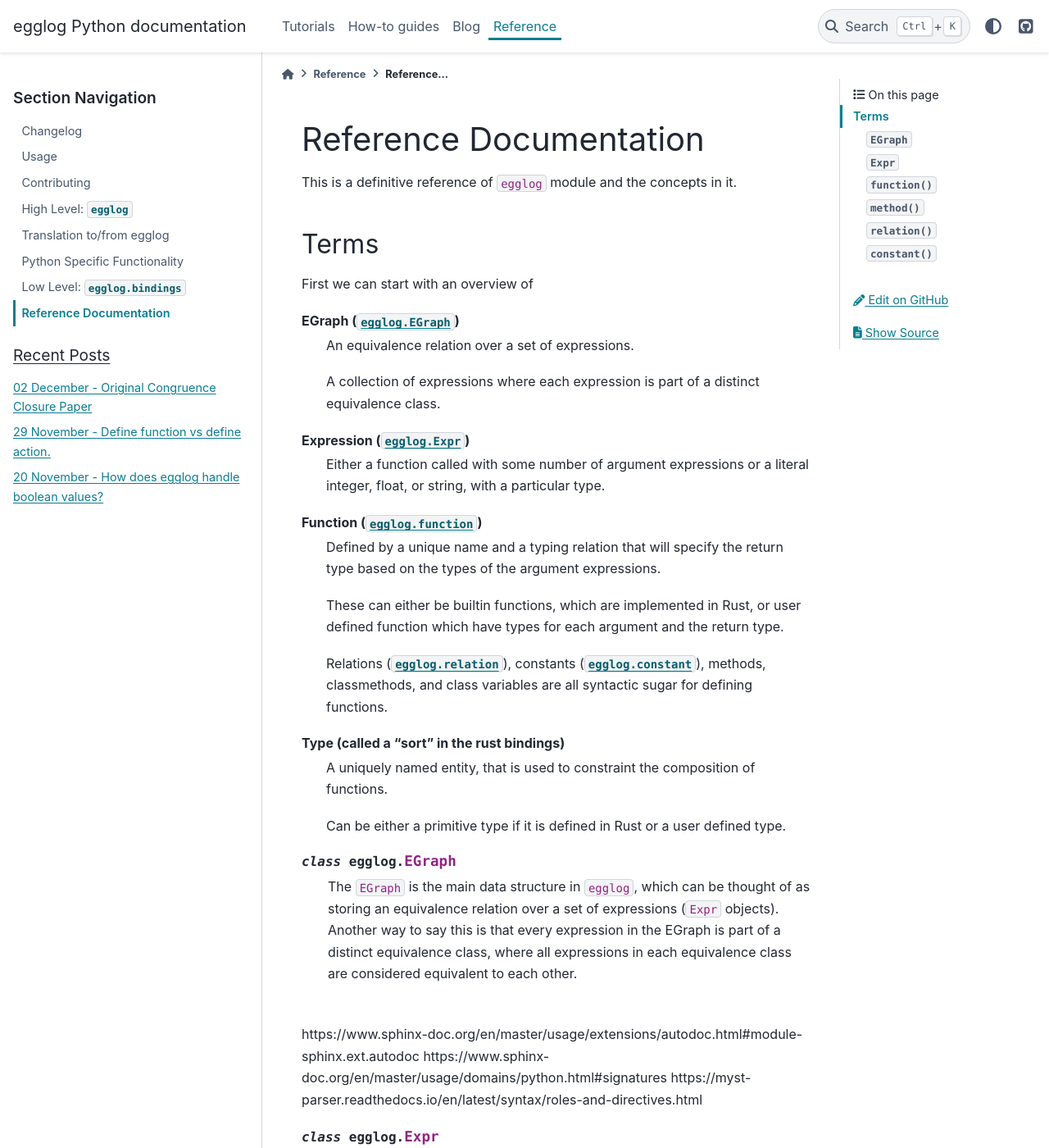
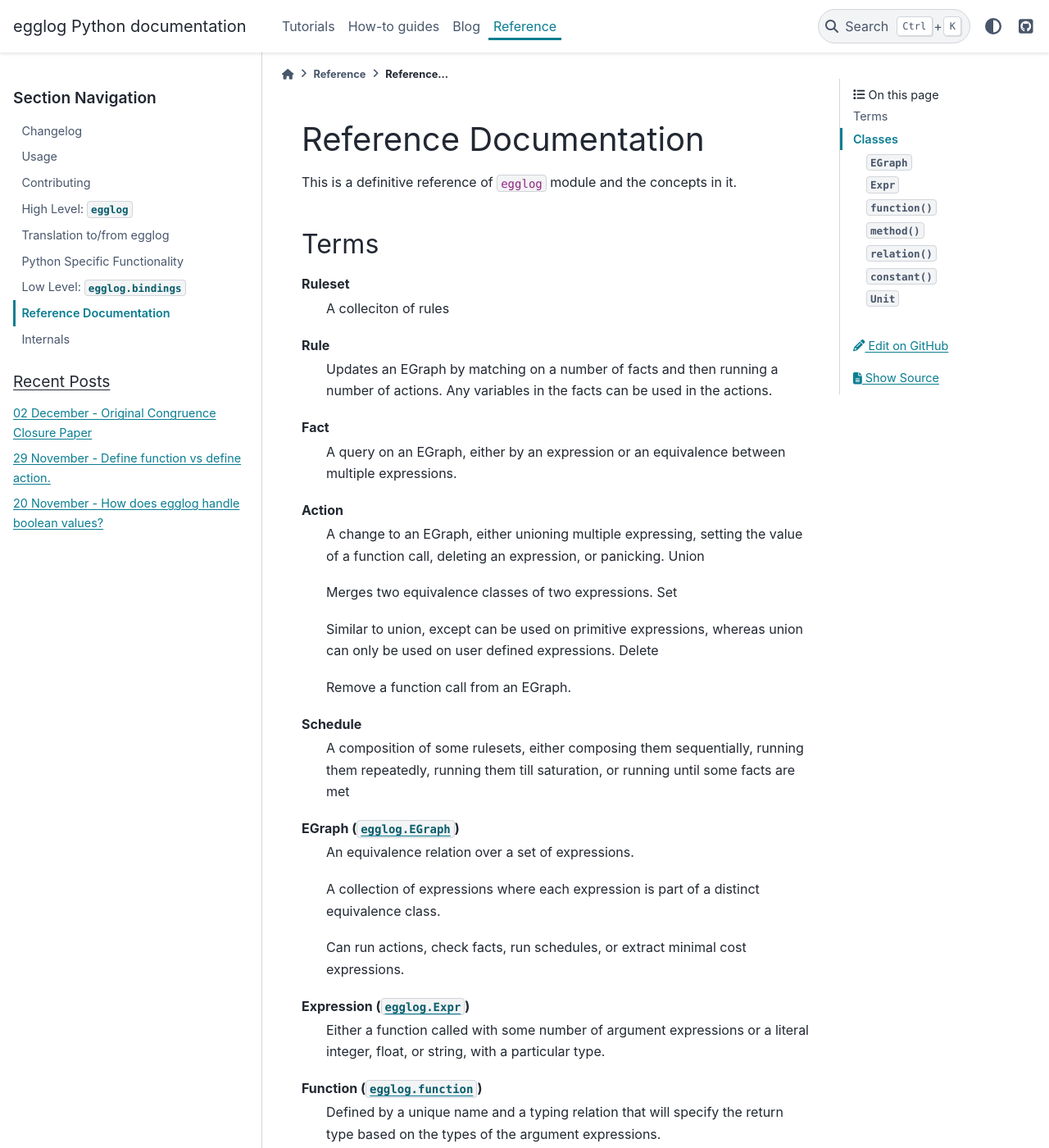
Before and after one commit to egraphs-good/egglog-python, a Sphinx documentation site: the page built from docs/new_reference.md, in a window 1280 px wide and 1400 px high. Shown: the whole window at 82% size. Built offline with Sphinx 7.4.7 and the PyData theme 0.15.4, drawn with Linux system fonts in a browser that asks for light colours; pages that are not in the unit, such as notebooks, are missing from menus; comment, search, counter and statistics services are not loaded; some of the changed text lies outside the part shown.

Commit message:
More changes to docs

````diff
--- a/docs/conf.py
+++ b/docs/conf.py
@@ -25,7 +25,13 @@ html_sidebars = {
 # Myst
 ##
 
-myst_enable_extensions = ["attrs_inline", "smartquotes", "strikethrough", "html_image", "deflist"]
+myst_enable_extensions = [
+    # "attrs_inline",
+    "smartquotes",
+    "strikethrough",
+    "html_image",
+    "deflist",
+]
 myst_fence_as_directive = ["mermaid"]
 
 ##
--- a/docs/new_reference.md
+++ b/docs/new_reference.md
@@ -8,11 +8,36 @@ This is a definitive reference of `egglog` module and the concepts in it.
 
 ## Terms
 
-First we can start with an overview of
+
+Ruleset
+: A colleciton of rules
+
+Rule
+: Updates an EGraph by matching on a number of facts and then running a number of actions. Any variables in the facts can be used in the actions.
+
+Fact
+: A query on an EGraph, either by an expression or an equivalence between multiple expressions.
+
+
+Action
+: A change to an EGraph, either unioning multiple expressing, setting the value of a function call, deleting an expression, or panicking.
+Union
+: Merges two equivalence classes of two expressions.
+Set
+: Similar to union, except can be used on primitive expressions, whereas union can only be used on user defined expressions.
+Delete
+: Remove a function call from an EGraph.
+
+
+
+Schedule
+: A composition of some rulesets, either composing them sequentially, running them repeatedly, running them till saturation, or running until some facts are met
 
 EGraph ([](egglog.EGraph))
 : An equivalence relation over a set of expressions.
 : A collection of expressions where each expression is part of a distinct equivalence class.
+: Can run actions, check facts, run schedules, or extract minimal cost expressions.
+
 
 Expression ([](egglog.Expr))
 : Either a function called with some number of argument expressions or a literal integer, float, or string, with a particular type.
@@ -20,17 +45,18 @@ Expression ([](egglog.Expr))
 Function ([](egglog.function))
 : Defined by a unique name and a typing relation that will specify the return type based on the types of the argument expressions.
 : These can either be builtin functions, which are implemented in Rust, or user defined function which have types for each argument and the return type.
-: Relations ([](egglog.relation)), constants ([](egglog.constant)), methods, classmethods, and class variables are all syntactic sugar for defining functions.
+: Relations ([](egglog.relation)), constants ([](egglog.constant)), methods ([](egglog.method)), classmethods, and class variables are all syntactic sugar for defining functions.
 
 Type (called a "sort" in the rust bindings)
 : A uniquely named entity, that is used to constraint the composition of functions.
 : Can be either a primitive type if it is defined in Rust or a user defined type.
 
+
+
+## Classes
+
 ```{class} EGraph
 
-The `EGraph` is the main data structure in `egglog`, which can be thought of as storing an equivalence relation over
-a set of expressions (`Expr` objects). Another way to say this is that every expression in the EGraph is part of a distinct
-equivalence class, where all expressions in each equivalence class are considered equivalent to each other.
 ```
 
 https://www.sphinx-doc.org/en/master/usage/extensions/autodoc.html#module-sphinx.ext.autodoc
@@ -39,7 +65,7 @@ https://myst-parser.readthedocs.io/en/latest/syntax/roles-and-directives.html
 
 ```{class} Expr
 
-Subclass an expression to create a new type.
+Subclass `Expr` to create a new type. Only direct subclasses are supported, subclasses of subclasses are not for now.
 
 
 ```
@@ -50,12 +76,24 @@ Subclass an expression to create a new type.
 
 ```{decorator} method
 
+Any method can be decorated with this to customize it's behavior. This is only supported in classes which subclass [](egglog.Expr).
+
 ```
 
 ```{function} relation
 
+Creates a function whose return type is [](egglog.Unit) and whose default value is `[](egglog.Unit)`.
+
 ```
 
-```{function} constant[T](name: str, tp: T) -> T
+```{function} constant
+
+A "constant" is implemented as the instantiation of a value that takes no args.
+This creates a function with `name` and return type `tp` and returns a value of it being called.
 
 ```
+
+```{class} Unit
+
+Primitive type with only one possible value.
+```
--- a/docs/reference.md
+++ b/docs/reference.md
@@ -23,4 +23,5 @@ reference/egglog-translation
 reference/python-integration
 reference/bindings
 new_reference
+internals
 ```
````
Also changed, not shown: docs/internals.md (+0 -1 lines), 1 other file.
